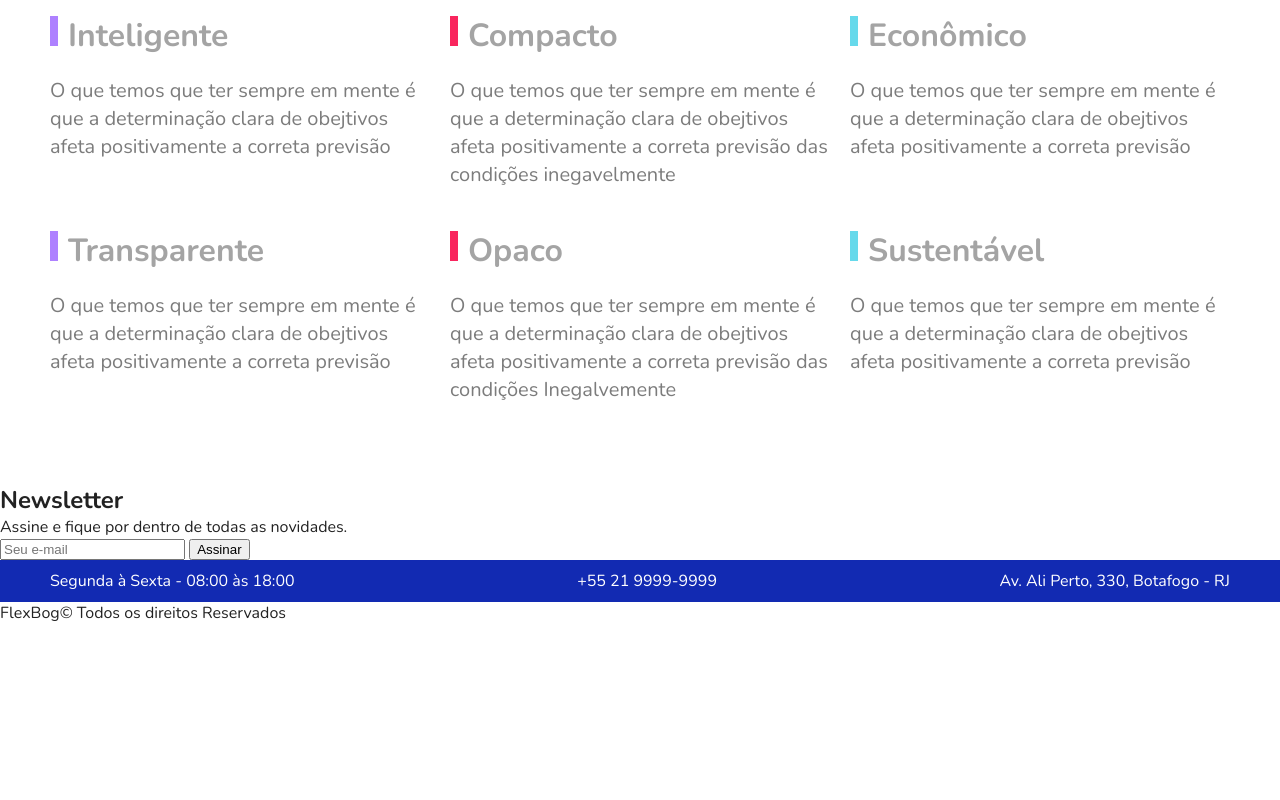
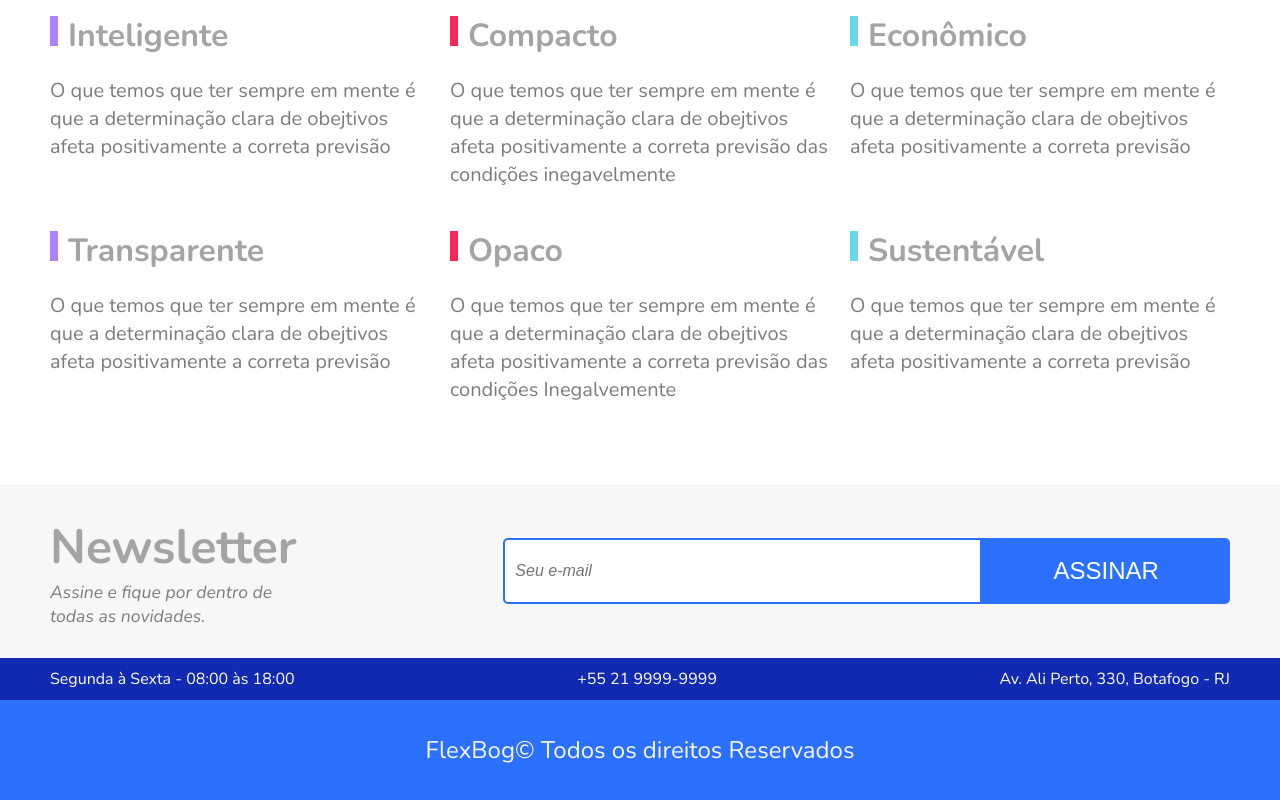
Before and after one commit to ThalisElias/Flexblog, a plain HTML site: page index.html in a window 1280 px wide. Shown: the part 2618-3418 px from the top of the page. Before the commit the page ends 3242 px from the top, so only its background shows below. Drawn offline with nearby package versions, Linux system fonts and the light colour scheme.

Commit message:
css - footer e newsletter

```diff
--- /dev/null
+++ b/css/home/footer.css
@@ -0,0 +1,19 @@
+.footer {
+  display: flex;
+  background-color: var(--cor-bg-menu);
+  height: 100px;
+  align-items: center;
+}
+
+.footer p {
+  flex: 1;
+  text-align: center;
+  font-size: 1.5rem;
+  color: var(--cor-1);
+}
+
+@media (max-width: 600px) {
+  .footer p {
+    font-size: 1.1rem;
+  }
+}
--- a/css/home/menu.css
+++ b/css/home/menu.css
@@ -28,3 +28,9 @@
 .menu-nav a:hover {
   color: #122ab2;
 }
+
+@media (max-width: 600px) {
+  .menu-nav {
+    padding-top: 20px;
+  }
+}
--- /dev/null
+++ b/css/home/news.css
@@ -0,0 +1,63 @@
+.newsletter-bg {
+  background: var(--cor-1);
+  padding: 30px;
+  justify-content: space-between;
+}
+
+.newsletter-info {
+  flex: 1 1 200px;
+  margin: 0 10px;
+}
+
+.newsletter-info h1 {
+  font-size: 3rem;
+  color: var(--color-h2-produtos);
+}
+
+.newsletter-info p {
+  font-size: 1.1rem;
+  font-style: italic;
+  max-width: 230px;
+  color: var(--color-p-menu);
+}
+
+.newsletter-form {
+  display: flex;
+  flex-wrap: wrap;
+  flex: 2 1 260px;
+  margin: 0 10px;
+}
+.newsletter-form input {
+  flex: 2 1;
+  box-sizing: border-box;
+  font: 400 1rem / 1.5 "Nunita", sans-serif;
+  border: 2px solid var(--cor-bg-menu);
+  padding: 15px 10px;
+  border-radius: 5px 0 0 5px;
+  width: 100%;
+  color: var(--color-p-menu);
+  font-style: italic;
+  margin: 0;
+}
+
+.newsletter-form button {
+  border-radius: 0 5px 5px 0;
+  border: none;
+  padding: 15px 10px;
+  flex: 1 1;
+  font: 400 1rem / 1.5 "Nunita", sans-serif;
+  font-size: 1.5rem;
+  text-transform: uppercase;
+  background: var(--cor-bg-menu);
+  color: white;
+  cursor: pointer;
+}
+
+@media (max-width: 600px) {
+  .newsletter-info p {
+    margin-bottom: 35px;
+  }
+  .newsletter-form button {
+    font-size: 1rem;
+  }
+}
--- a/css/home/superInfo.css
+++ b/css/home/superInfo.css
@@ -16,3 +16,10 @@
 .superinfo a {
   color: var(--color-c-bg);
 }
+
+@media (max-width: 600px) {
+  .superinfo {
+    flex-direction: column;
+    padding-top: 15px;
+  }
+}
--- a/css/style.css
+++ b/css/style.css
@@ -13,3 +13,5 @@
 @import "./home/produtos.css";
 @import "./home/preco.css";
 @import "./home/qualidade.css";
+@import "./home/news.css";
+@import "./home/footer.css";
--- a/index.html
+++ b/index.html
@@ -125,8 +125,9 @@
     </div>
   </section>
 
-  <section class="newsletter">
-    <div class="newletter-info">
+  <section class="newsletter-bg">
+    <div class="container">
+      <div class="newsletter-info">
         <h1>Newsletter</h1>
         <p>Assine e fique por dentro de todas as novidades.</p>
       </div>
@@ -134,6 +135,7 @@
         <input type="text" placeholder="Seu e-mail">
         <button type="submit">Assinar</button>
       </form>
+    </div>
   </section>
 
   <div class="superinfo-bg">
```
Lines whose indentation alone changed are shown as unchanged.
